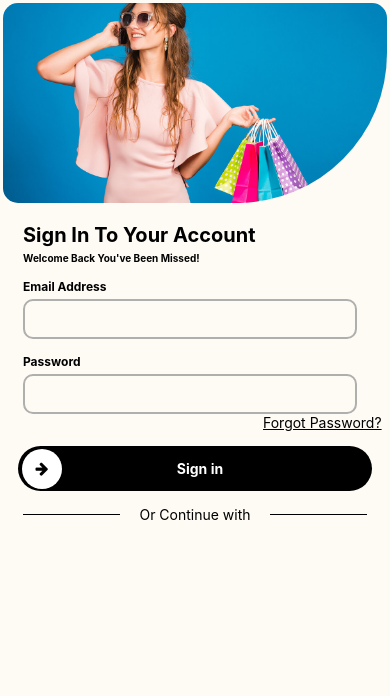
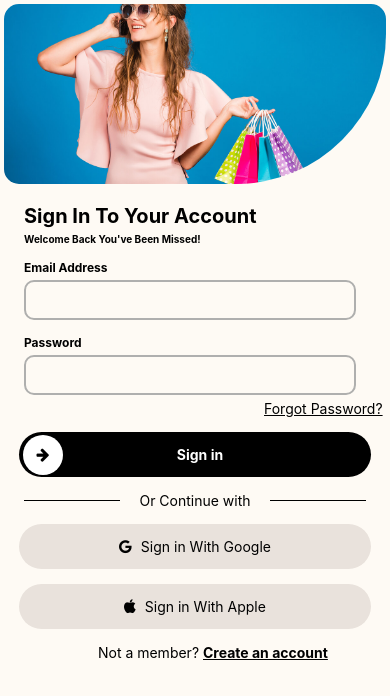
Before and after one commit to muhammadrizwaneng/pixioApp, a React Native app: screen /Login in a window 390 px wide. Shown: the top 696 px of the page. Built offline with nearby package versions, Linux system fonts and the light colour scheme.

Commit message:
wip() : signin complete

```diff
--- a/app/sso/Signin.tsx
+++ b/app/sso/Signin.tsx
@@ -53,19 +53,36 @@ const Signin = ({navigation}) => {
           style={styles.getStartedButton}
           onPress={() => navigation.navigate('Login')}
         >
-          <View style={styles.buttonContent}>
+            <View style={styles.buttonContent}>
               <Icon name="arrow-right" size={15} style={styles.arrowIcon} />
               </View>
             <View>
               <Text style={styles.getStartedText}>Sign in</Text>
-          </View>
+            </View>
     </TouchableOpacity>
       <View style={styles.conituneWithStyle}>
         <View style={styles.startLine} /><View>
           <Text style={styles.continueText}>Or Continue with</Text>
         </View><View style={styles.afetLine} />
       </View>
-      <View></View>
+      <View style={styles.googleText}>
+        <View>
+          <Icon name="google" size={15}/>
+        </View>
+        <Text style={styles.signInText}> Sign in With Google</Text>
+      </View>
+      <View style={styles.appleText}>
+        <View>
+          <Icon name="apple" size={15}/>
+        </View>
+        <Text style={styles.signInText}> Sign in With Apple</Text>
+      </View>
+      <View style={{flexDirection:"row"}}>
+        <View>
+        <Text style={{marginLeft:90,color:"black"}}> Not a member? </Text>
+        </View>
+        <Text style={styles.createAccount}>Create an account</Text>
+      </View>
     {/* </View> */}
     </View>
   );
@@ -75,11 +92,11 @@ const styles = StyleSheet.create({
   container: {
     flex: 1,
     backgroundColor: "#FEFAF4",
-    padding:3
+    padding:4
   },
   flashImage: {
     width: "100%",
-    height: 200,
+    height: 180,
     borderRadius:15,
     borderBottomRightRadius:150,
   },
@@ -113,7 +130,8 @@ const styles = StyleSheet.create({
   forgotPasswordText:{
     marginLeft: 260,
     textDecorationLine:"underline",
-    color:"black"
+    color:"black",
+    marginTop:5
   },
   passwordText:{
     marginLeft: 20,
@@ -169,6 +187,35 @@ const styles = StyleSheet.create({
   conituneWithStyle:{
     flexDirection: 'row',
     alignItems: 'center'
+  },
+  googleText:{
+    flexDirection: 'row',
+    justifyContent: 'center',
+    alignItems:'center',
+    backgroundColor: '#E9E2DC',
+    borderRadius: 30,
+    paddingVertical: 14,
+    margin:15
+  },
+  appleText:{
+    flexDirection: 'row',
+    justifyContent: 'center',
+    alignItems:'center',
+    backgroundColor: '#E9E2DC',
+    borderRadius: 30,
+    paddingVertical: 14,
+    marginLeft:15,
+    marginBottom:15,
+    marginRight:15,
+  },
+  signInText:{
+    color:"black",
+    marginLeft:5
+  },
+  createAccount:{
+    textDecorationLine:"underline",
+    color:"black",
+    fontWeight:"bold"
   }
 
 });
```
